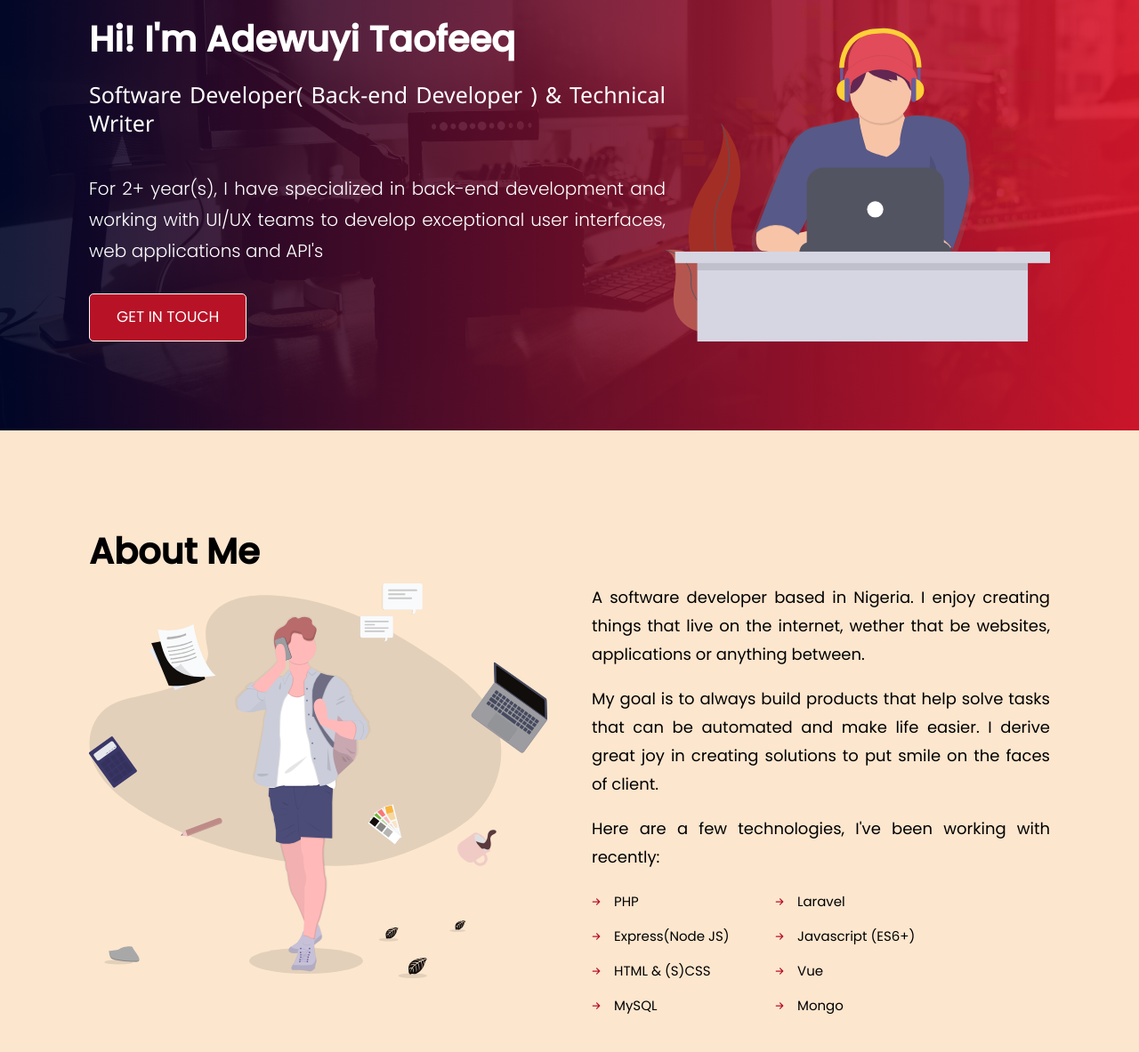
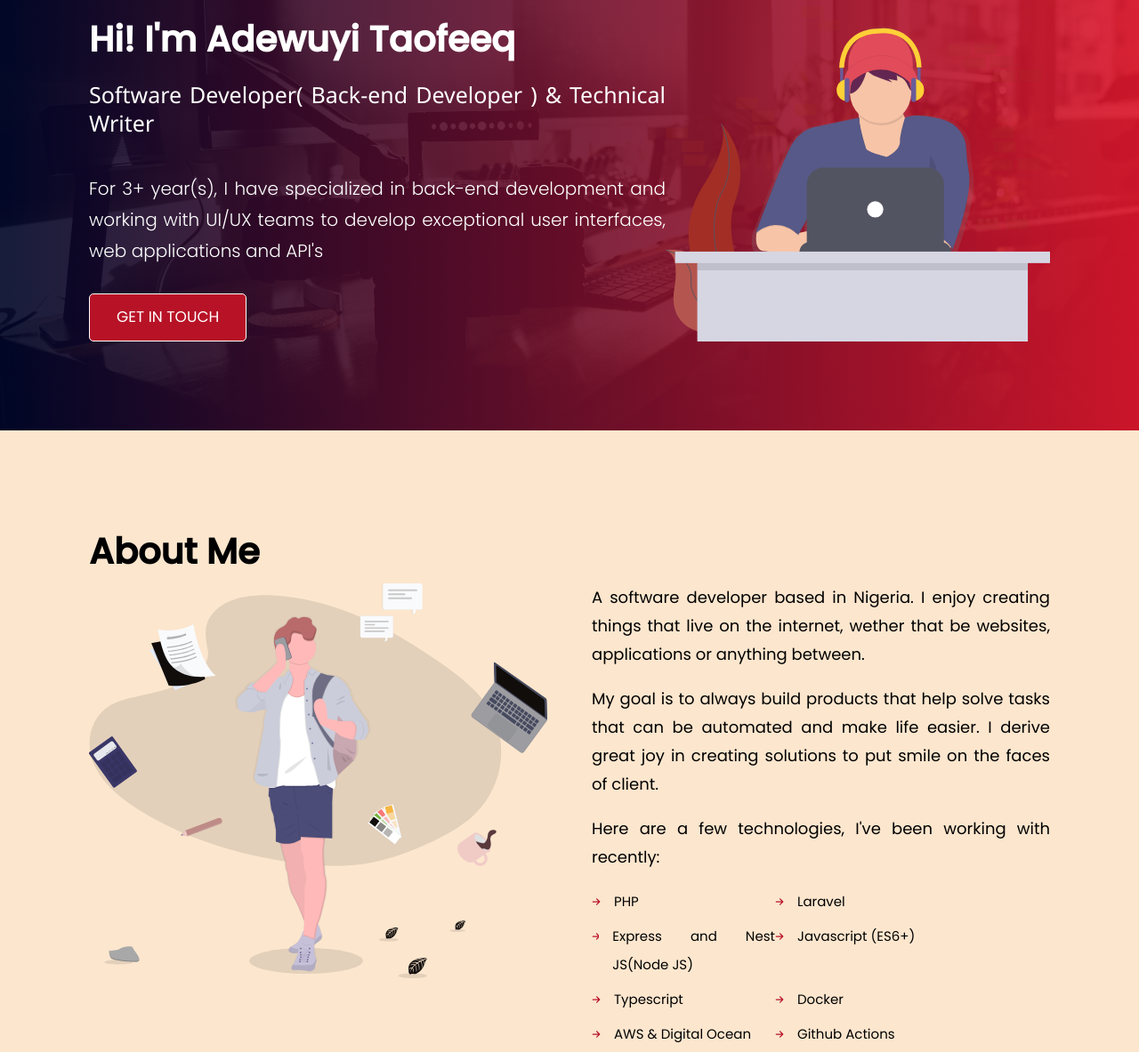
Before and after one commit to harmlessprince/teequeportfolio, a website: page index.html in a window 1280 px wide. Shown: the part 93-1276 px from the top of the page at 89% size. Drawn offline with nearby package versions, Linux system fonts and the light colour scheme.

Commit message:
updated tools and years of experience

```diff
--- a/index.html
+++ b/index.html
@@ -80,7 +80,7 @@
                         <div class="hero-content__introduction">
                             <h1 class="big-heading">Hi! I'm Adewuyi Taofeeq</h1>
                             <h4 class="mid-heading">Software Developer( Back-end Developer ) & Technical Writer</h4>
-                            <p class="summary ">For 2+ year(s), I have specialized in back-end development and working with UI/UX teams to develop exceptional user interfaces, web applications and API's</p>
+                            <p class="summary ">For 3+ year(s), I have specialized in back-end development and working with UI/UX teams to develop exceptional user interfaces, web applications and API's</p>
                             <a href="mailto:realolamilekan@gmail.com"><button class="btn hero-content__introduction--btn ">get in touch</button></a></div>
                         <div class="hero-content__image"><img src="img/programmer.svg" alt="Trulli" style="width: 100%;"></div>
                     </div>
@@ -98,12 +98,16 @@
                             <ul class="list info ">
                                 <li class="list__item ">PHP</li>
                                 <li class="list__item ">Laravel</li>
-                                <li class="list__item ">Express(Node JS)</li>
+                                <li class="list__item ">Express and Nest JS(Node JS)</li>
                                 <li class="list__item ">Javascript (ES6+)</li>
+                                <li class="list__item ">Typescript</li>
+                                <li class="list__item ">Docker</li>
+                                <li class="list__item ">AWS & Digital Ocean</li>
+                                <li class="list__item ">Github Actions</li>
                                 <li class="list__item ">HTML & (S)CSS</li>
                                 <li class="list__item ">Vue</li>
-                                <li class="list__item ">MySQL</li>
-                                <li class="list__item ">Mongo</li>
+                                <li class="list__item ">SQL & NoSQL</li>
+                                <li class="list__item ">Mongo, MysQl & MSQL</li>
                             </ul>
                         </div>
                     </div>
```
